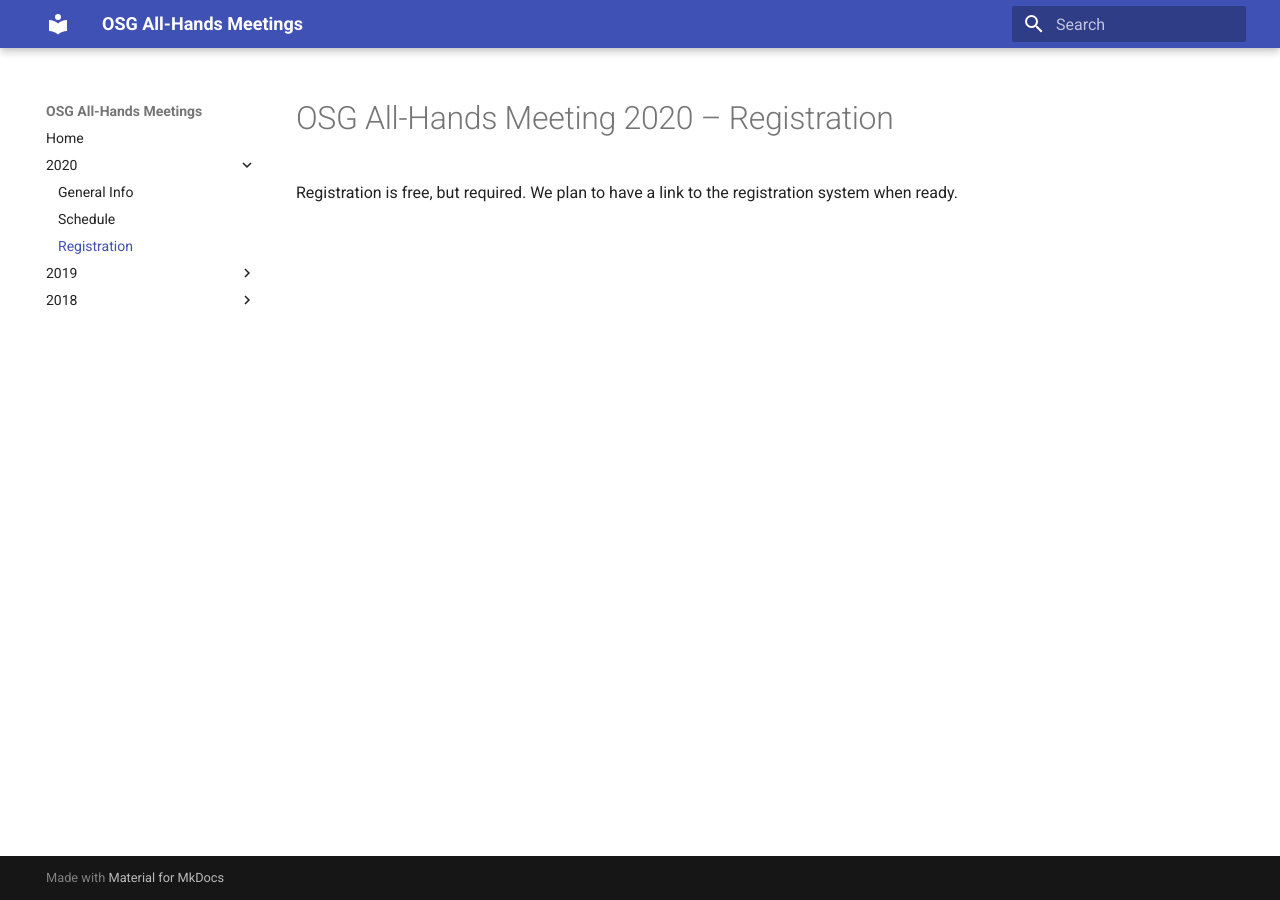
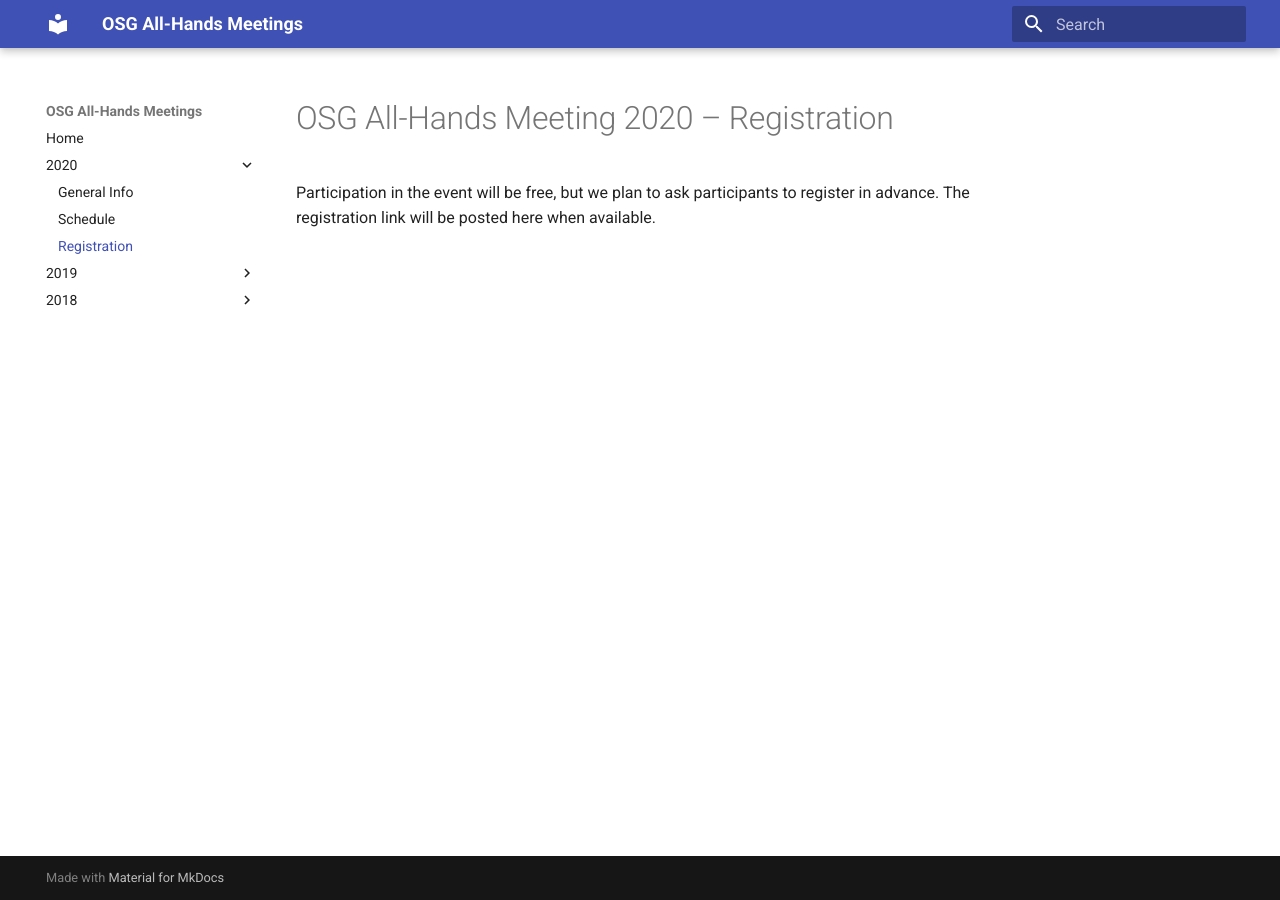
Before and after one commit to osg-htc/all-hands, an MkDocs documentation site: the page built from docs/2020/registration.md, in a window 1280 px wide. Built offline with MkDocs 1.6.1 and Material for MkDocs 9.7.7, drawn with Linux system fonts in a browser that asks for light colours; old or Windows-style settings are respelled for this version of MkDocs.

Commit message:
Resolving review comments

```diff
--- a/docs/2020/registration.md
+++ b/docs/2020/registration.md
@@ -1,4 +1,4 @@
 # OSG All-Hands Meeting 2020 &ndash; Registration
 
-Registration is free, but required.
-We plan to have a link to the registration system when ready.
+Participation in the event will be free, but we plan to ask participants to register in advance.
+The registration link will be posted here when available.
```
Also changed, not shown: docs/2020/index.md (+1 -1 lines), docs/2020/schedule.md (+1 -1 lines).
